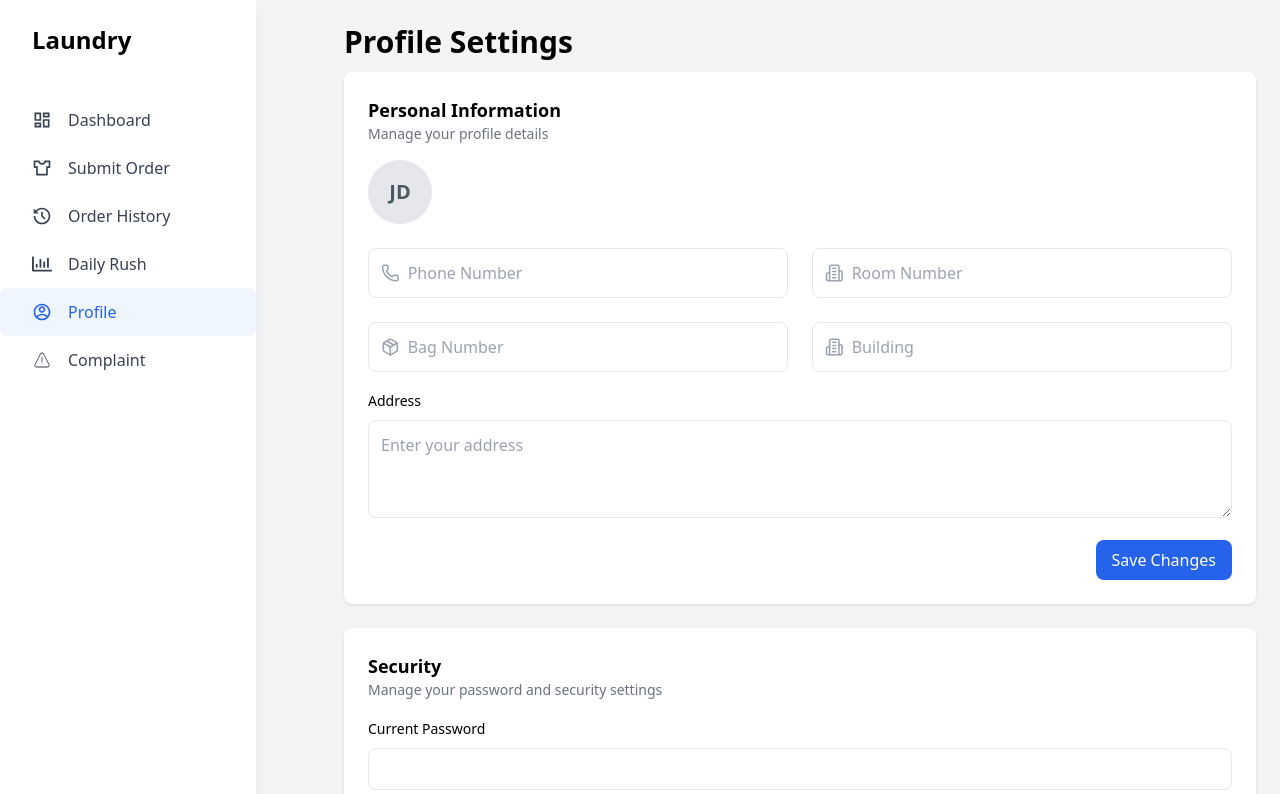
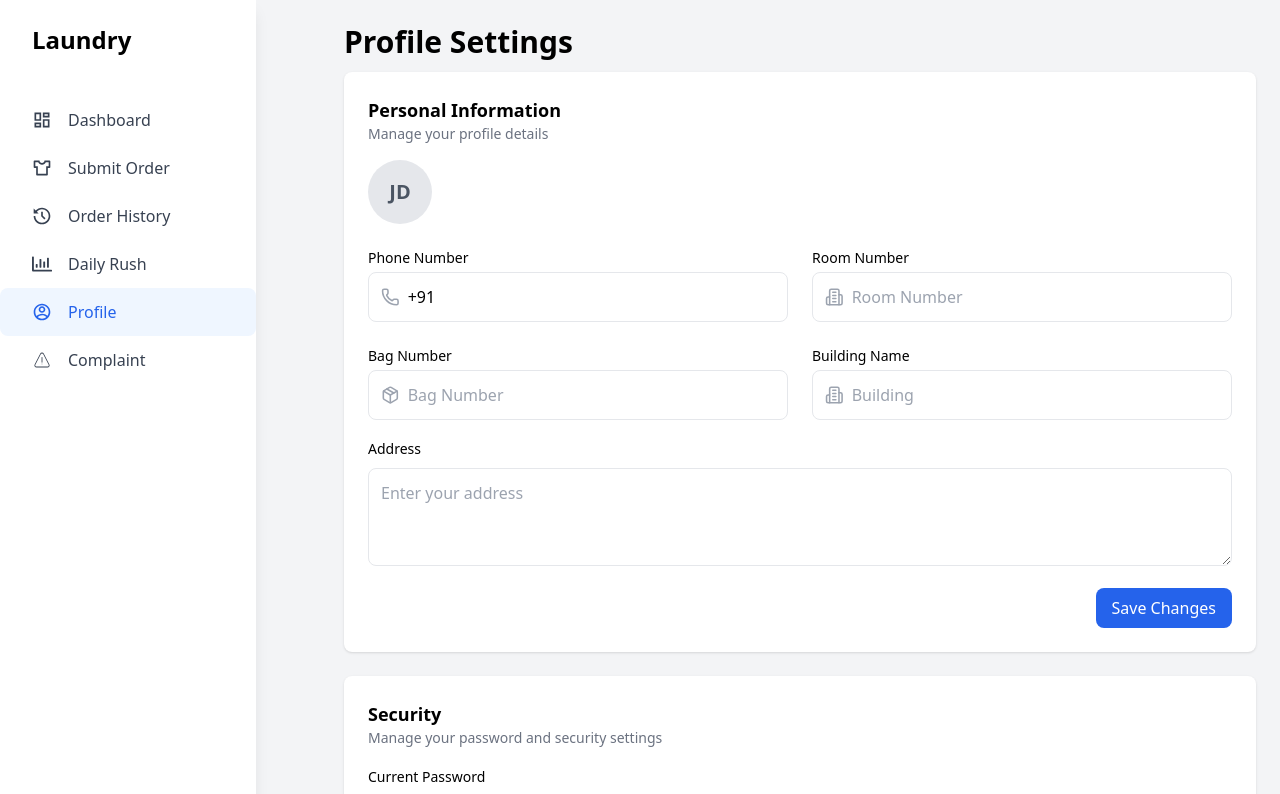
Before and after one commit to codinggita/laundry_buddy, a React (Vite) app in the folder Frontend/: page /user/profile in a window 1280 px wide. Shown: the top 794 px of the page. Built offline with nearby package versions, Linux system fonts and the light colour scheme; no server answers.

Commit message:
Implement profile update with toast notifications and handle error messages in patch request

```diff
--- a/Frontend/src/Component/User/Profile/Profile.jsx
+++ b/Frontend/src/Component/User/Profile/Profile.jsx
@@ -1,60 +1,105 @@
 import Sidebar from "../Sidebar";
-import { Building2, Phone, MapPin, Package, Camera } from "lucide-react";
+import { Building2, Phone, Package } from "lucide-react";
 import { useEffect, useState } from "react";
 import axios from "axios";
+import { toast, ToastContainer } from "react-toastify";
+import 'react-toastify/dist/ReactToastify.css';
 
 export default function Profile() {
-  const [image, setImage] = useState(null);
+  const [user, setUser] = useState({});
+  const [phoneNumber, setPhoneNumber] = useState("");
+  const [roomNumber, setRoomNumber] = useState("");
+  const [bagNumber, setBagNumber] = useState("");
+  const [buildingName, setBuildingName] = useState("");
+  const [address, setAddress] = useState("");
 
-  // Handle File Upload
-  const handleImageChange = (event) => {
-    const file = event.target.files[0];
-    if (file) {
-      const imageURL = URL.createObjectURL(file);
-      setImage(imageURL);
+
+  // Fetch the user details
+  useEffect(() => {
+    const fetchUser = async () => {
+      try {
+        const token = localStorage.getItem("token");
+        const response = await axios.get("http://localhost:3000/user/profile", {
+          headers: { Authorization: `Bearer ${token}` },
+        });
+
+        const data = response.data;
+        setUser(data);
+
+        setPhoneNumber(data.phoneNumber || "");
+        setRoomNumber(data.roomNumber || "");
+        setBagNumber(data.bagNumber || "");
+        setBuildingName(data.buildingName || "");
+        setAddress(data.address || "");
+
+
+
+      } catch (error) {
+        console.error(error.response?.data?.message || error.message);
+      }
+    };
+    fetchUser();
+  }, []);
+
+const[error,setError] = useState('');
+
+  // Handle form submission
+  const handleSubmit = async (event) => {
+    event.preventDefault();
+    setError('');
+    try {
+      const token = localStorage.getItem("token");
+      const response = await axios.patch(
+        "http://localhost:3000/user/profile",
+        {
+          phoneNumber,
+          roomNumber,
+          buildingName,
+          address,
+          bagNumber,
+        },
+        {
+          headers: { Authorization: `Bearer ${token}` },
+        }
+      );
+
+      // Handle success response
+      console.log("Profile updated successfully:", response.data);
+
+      toast.success("Profile update successfully!")
+
+      // Fetch updated user details
+      setUser(response.data.user);
+      setPhoneNumber(response.data.user.phoneNumber || "");
+      setRoomNumber(response.data.user.roomNumber || "");
+      setBagNumber(response.data.user.bagNumber || "");
+      setBuildingName(response.data.user.buildingName || "");
+      setAddress(response.data.user.address || "");
+
+    }   catch (error) {
+      // Handle specific error messages from the API
+      if (error.response && error.response.data.message) {
+        setError(error.response.data.message); // Set error message from the API
+      } else {
+        setError("An error occurred. Please try again."); // Generic error message
+      }
     }
   };
 
-// fetch the user deatils
-const[user,setUser]=useState({});
-const[bagnumber,setBagNumber]=useState("");
-useEffect(()=>{
-  const fetchUSer = async ()  =>{
-    try{
-
-      const token = localStorage.getItem("token");
-
-      const response = await axios.get("http://localhost:3000/user/profile", {
-          headers: { Authorization: `Bearer ${token}` }
-        })
-
-        const data = await response.data
-
-        setUser(data);
-        setBagNumber(data.bagNumber)
-
-    }catch(error){
-      console.error(error.response?.data?.message || error.message);
-    }
-
-
-  }
-  fetchUSer();
-},[])
-
-
   return (
     <div className="md:flex min-h-screen">
+      <ToastContainer />
       {/* Sidebar */}
-      <div className=" md:block w-80">
+      <div className="md:block w-80">
         <Sidebar />
-
       </div>
-
 
       {/* Main Content */}
       <div className="flex-1 bg-gray-100 p-6">
-        <h1 className="text-xl sm:text-2xl md:text-3xl font-bold">Profile Settings</h1>
+        <h1 className="text-xl sm:text-2xl md:text-3xl font-bold">
+          Profile Settings
+        </h1>
+
         {/* Personal Information */}
         <div className="bg-white p-6 rounded-lg mt-3 shadow mb-6 w-full">
           <h2 className="text-lg font-semibold">Personal Information</h2>
@@ -69,35 +114,90 @@ useEffect(()=>{
               <p className="text-sm text-gray-500">{user.email}</p>
             </div>
           </div>
-
-          <form className="space-y-4">
+          {/* Error Message */}
+        {error && (
+          <div className="mb-4 p-3 bg-red-50 border-l-4 border-red-400 text-red-700 text-sm rounded">
+            <span className="font-medium">Error:</span> {error}
+          </div>
+        )}
+          <form className="space-y-4" onSubmit={handleSubmit}>
             <div className="grid grid-cols-1 md:grid-cols-2 gap-6 mt-4">
-
-              <div className="flex items-center focus-within:border-black focus-within:border-2 border rounded-lg p-3  ">
-                <Phone className="w-5 h-5 text-gray-400 mr-2" />
-                <input type="phone" placeholder="Phone Number" value= {user.phoneNumber} className="w-full bg-transparent outline-none" />
+              <div className="flex flex-col">
+                <label className="text-sm font-medium mb-1" htmlFor="phoneNumber">Phone Number</label>
+                <div className="flex items-center focus-within:border-black focus-within:border-2 border rounded-lg p-3">
+                  <Phone className="w-5 h-5 text-gray-400 mr-2" />
+                  <input
+                    id="phoneNumber"
+                    type="tel"
+                    placeholder="Phone Number"
+                    pattern="^\+91[0-9]{10}$"
+                    value={phoneNumber.startsWith("+91") ? phoneNumber : `+91${phoneNumber}`}
+                    onChange={(e) => setPhoneNumber(e.target.value.replace("+91", ""))}
+                    className="w-full bg-transparent outline-none"
+                  />
+                </div>
               </div>
-              <div className="flex items-center focus-within:border-black focus-within:border-2 border rounded-lg p-3">
-                <Building2 className="w-5 h-5 text-gray-400 mr-2" />
-                <input type="text" placeholder="Room Number" value={user.roomNumber} className="w-full bg-transparent outline-none" />
+              <div className="flex flex-col">
+                <label className="text-sm font-medium mb-1" htmlFor="roomNumber">Room Number</label>
+                <div className="flex items-center focus-within:border-black focus-within:border-2 border rounded-lg p-3">
+                  <Building2 className="w-5 h-5 text-gray-400 mr-2" />
+                  <input
+                    id="roomNumber"
+                    type="text"
+                    placeholder="Room Number"
+                    value={roomNumber}
+                    onChange={(e) => setRoomNumber(e.target.value)}
+                    className="w-full bg-transparent outline-none"
+                  />
+                </div>
               </div>
-              <div className="flex items-center border focus-within:border-black focus-within:border-2 rounded-lg p-3 ">
-                <Package className="w-5 h-5 text-gray-400 mr-2" />
-                <input type="number" placeholder="Bag Number" value={bagnumber} className="w-full bg-transparent outline-none" />
+              <div className="flex flex-col">
+                <label className="text-sm font-medium mb-1" htmlFor="bagNumber">Bag Number</label>
+                <div className="flex items-center border focus-within:border-black focus-within:border-2 rounded-lg p-3">
+                  <Package className="w-5 h-5 text-gray-400 mr-2" />
+                  <input
+                    id="bagNumber"
+                    type="number"
+                    placeholder="Bag Number"
+                    value={bagNumber}
+                    onChange={(e) => setBagNumber(e.target.value)}
+                    className="w-full bg-transparent outline-none"
+                  />
+                </div>
               </div>
-              <div className="flex items-center border  focus-within:border-black focus-within:border-2 rounded-lg p-3">
-                <Building2 className="w-5 h-5 text-gray-400 mr-2" />
-                <input type="text" placeholder="Building" value={user.buildingName} className="w-full bg-transparent outline-none" />
+              <div className="flex flex-col">
+                <label className="text-sm font-medium mb-1" htmlFor="buildingName">Building Name</label>
+                <div className="flex items-center border focus-within:border-black focus-within:border-2 rounded-lg p-3">
+                  <Building2 className="w-5 h-5 text-gray-400 mr-2" />
+                  <input
+                    id="buildingName"
+                    type="text"
+                    placeholder="Building"
+                    value={buildingName}
+                    onChange={(e) => setBuildingName(e.target.value)}
+                    className="w-full bg-transparent outline-none"
+                  />
+                </div>
               </div>
             </div>
 
             <div className="space-y-2 mt-4">
               <label className="text-sm font-medium" htmlFor="address">Address</label>
-              <textarea id="address" name="address" value={user.address} className="w-full border rounded-lg p-3" rows="3" placeholder="Enter your address"></textarea>
+              <textarea
+                id="address"
+                name="address"
+                value={address}
+                onChange={(e) => setAddress(e.target.value)}
+                className="w-full border rounded-lg p-3"
+                rows="3"
+                placeholder="Enter your address"
+              ></textarea>
             </div>
 
             <div className="flex justify-end mt-4">
-              <button type="submit" className="bg-blue-600 text-white px-4 py-2 rounded-lg">Save Changes</button>
+              <button type="submit" className="bg-blue-600 text-white px-4 py-2 rounded-lg">
+                Save Changes
+              </button>
             </div>
           </form>
 
@@ -123,6 +223,5 @@ useEffect(()=>{
         </div>
       </div>
     </div>
-
   );
 }
```
